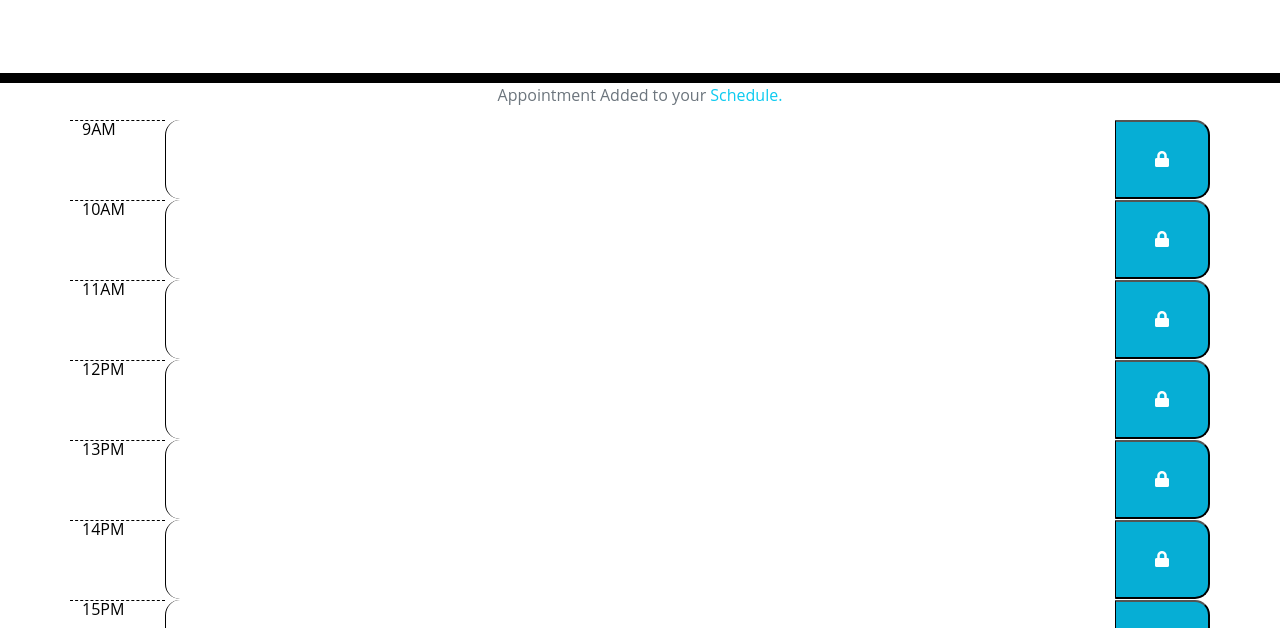
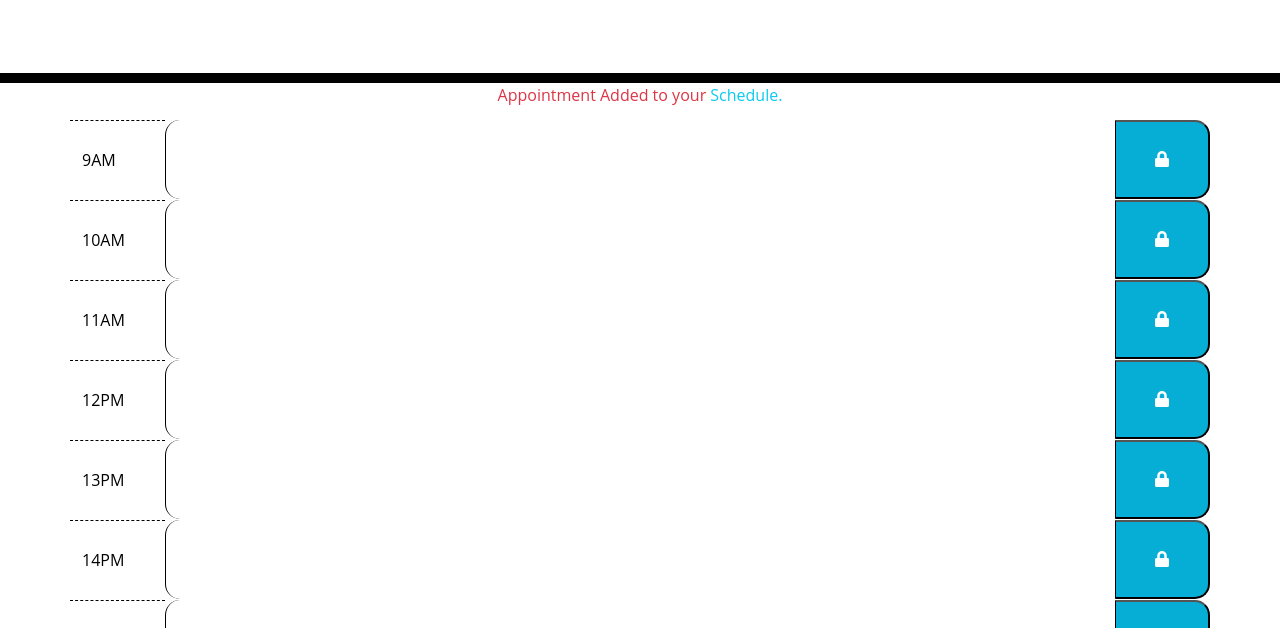
Before and after one commit to baxt01/week7-redo, a plain HTML site: page index.html in a window 1280 px wide. Shown: the part 168-796 px from the top of the page. Drawn offline with nearby package versions, Linux system fonts and the light colour scheme; some icons are missing.

Commit message:
corrected the font color for the message on line 38 in the HTML and added the display flex - align-items center to the .hour in the CSS

```diff
--- a/assets/css/style.css
+++ b/assets/css/style.css
@@ -38,9 +38,11 @@ header {
 }
 
 .hour {
+  display: flex;
   background-color: #ffffff;
   color: #000000;
   border-top: 1px dashed #000000;
+  align-items: center;
 }
 
 .past {
--- a/index.html
+++ b/index.html
@@ -35,7 +35,7 @@
     </header>
     <div class="container">
       <!-- Timeblocks go here -->
-      <p class = "text-center text-secondary pt-1 hide" id = "message">Appointment Added to your<span class = "text-info">  Schedule. </span><i class="fa-solid fa-list-check"></i></p>
+      <p class = "text-center text-danger pt-1 hide" id = "message">Appointment Added to your<span class = "text-info">  Schedule. </span><i class="fa-solid fa-list-check"></i></p>
       <!-- The entire time slot. -->
       <div id="09" class="row time-div">
         <!-- The left most section to display the time slot info. -->
```
